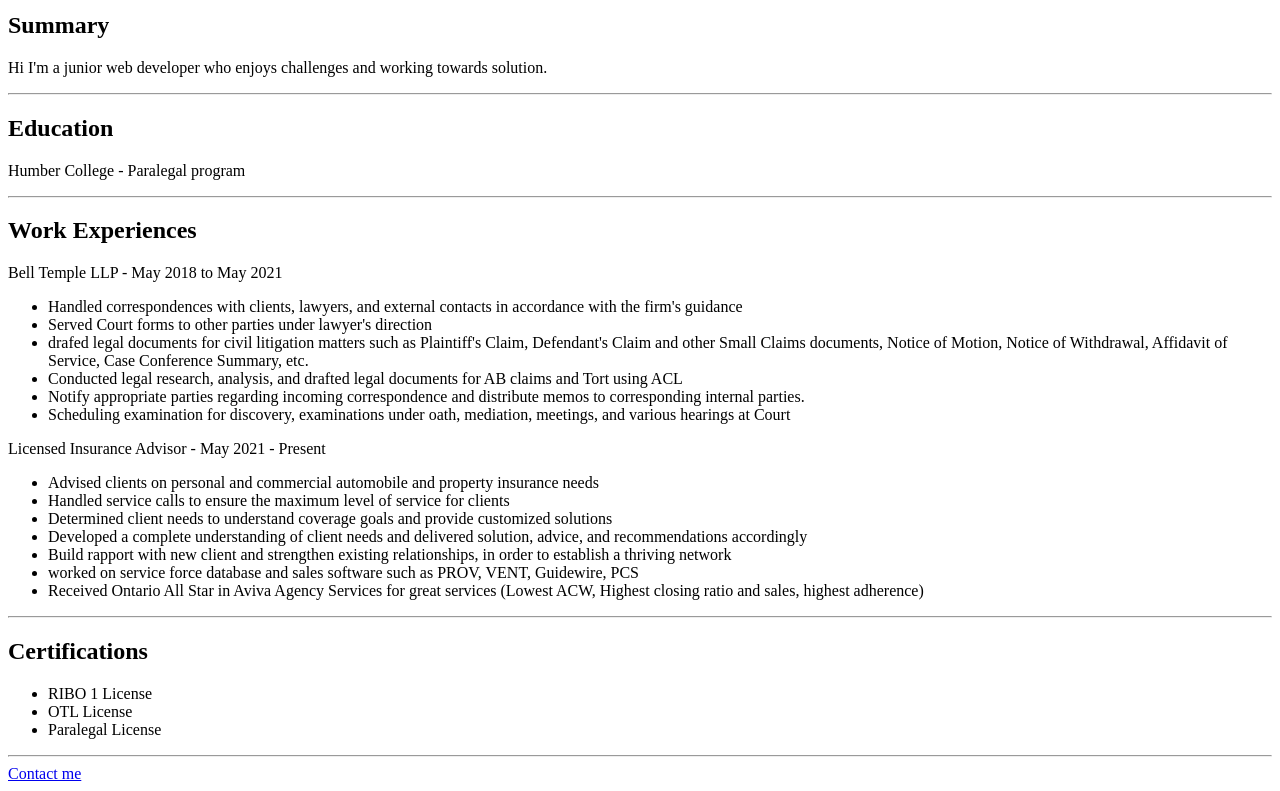
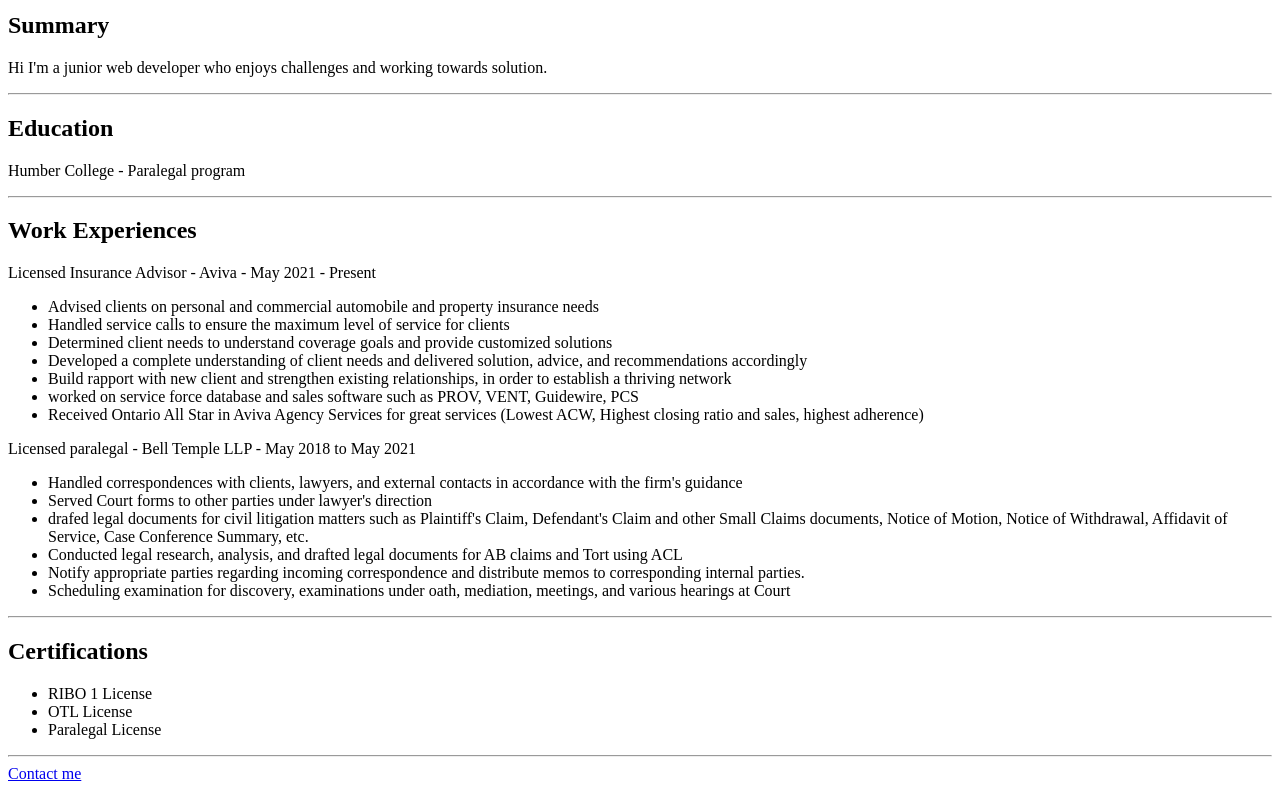
Before and after one commit to jwkhs/html-portfolio, a plain HTML site: page index.html in a window 1280 px wide. Shown: the part 302-1093 px from the top of the page. Drawn offline with Linux system fonts and the light colour scheme.

Commit message:
index.html

```diff
--- a/index.html
+++ b/index.html
@@ -15,7 +15,17 @@
     <p>Humber College - Paralegal program</p>
     <hr/>
     <h2>Work Experiences</h2>
-    <p>Bell Temple LLP - May 2018 to May 2021 </p>
+    <p>Licensed Insurance Advisor - Aviva - May 2021 - Present</p>
+        <ul>
+            <li>Advised clients on personal and commercial automobile and property insurance needs</li>
+            <li>Handled service calls to ensure the maximum level of service for clients</li>
+            <li>Determined client needs to understand coverage goals and provide customized solutions</li>
+            <li>Developed a complete understanding of client needs and delivered solution, advice, and recommendations accordingly</li>
+            <li>Build rapport with new client and strengthen existing relationships, in order to establish a thriving network</li>
+            <li>worked on service force database and sales software such as PROV, VENT, Guidewire, PCS</li>
+            <li>Received Ontario All Star in Aviva Agency Services for great services (Lowest ACW, Highest closing ratio and sales, highest adherence)</li>
+        </ul>
+    <p>Licensed paralegal - Bell Temple LLP - May 2018 to May 2021 </p>
     <ul>
         <li>Handled correspondences with clients, lawyers, and external
             contacts in accordance with the firm's guidance</li>
@@ -27,16 +37,6 @@
             <li>Notify appropriate parties regarding incoming correspondence and distribute memos to corresponding internal parties.</li>
             <Li>Scheduling examination for discovery, examinations under oath, mediation, meetings, and various hearings at Court</Li>
     </ul>
-    <p>Licensed Insurance Advisor - May 2021 - Present</p>
-        <ul>
-            <li>Advised clients on personal and commercial automobile and property insurance needs</li>
-            <li>Handled service calls to ensure the maximum level of service for clients</li>
-            <li>Determined client needs to understand coverage goals and provide customized solutions</li>
-            <li>Developed a complete understanding of client needs and delivered solution, advice, and recommendations accordingly</li>
-            <li>Build rapport with new client and strengthen existing relationships, in order to establish a thriving network</li>
-            <li>worked on service force database and sales software such as PROV, VENT, Guidewire, PCS</li>
-            <li>Received Ontario All Star in Aviva Agency Services for great services (Lowest ACW, Highest closing ratio and sales, highest adherence)</li>
-        </ul>
     <hr/>
     <h2>Certifications</h2>
         <ul>
```
